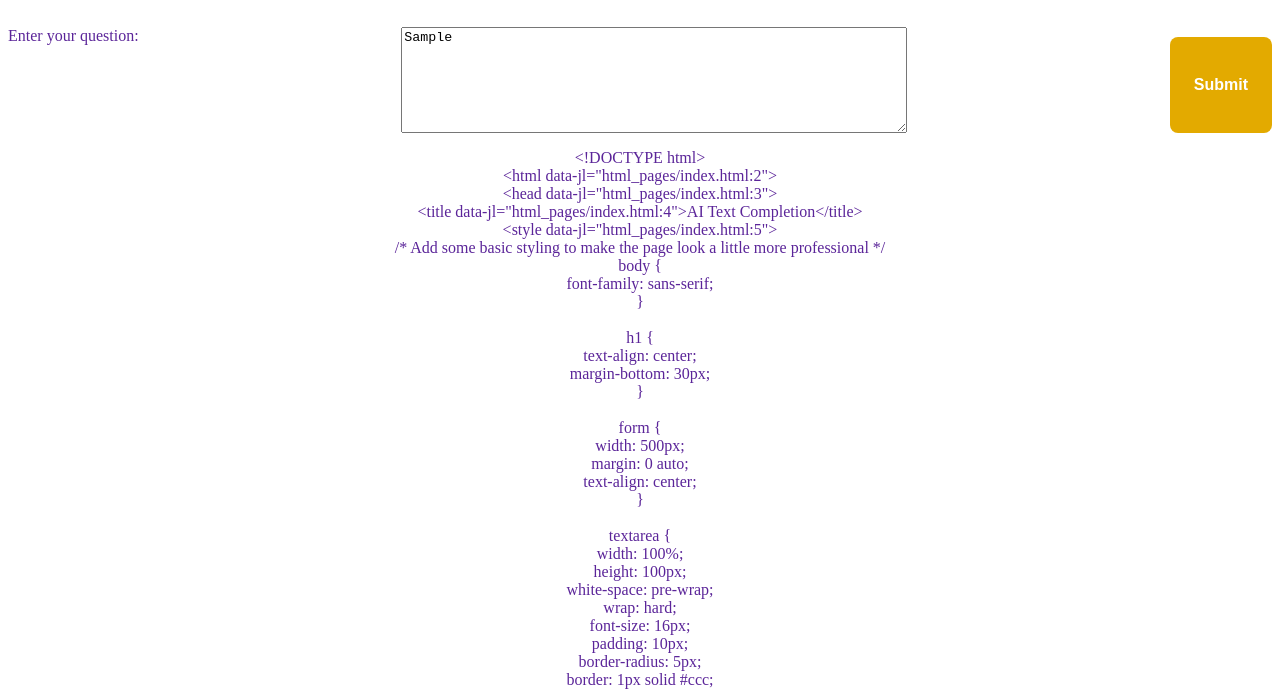
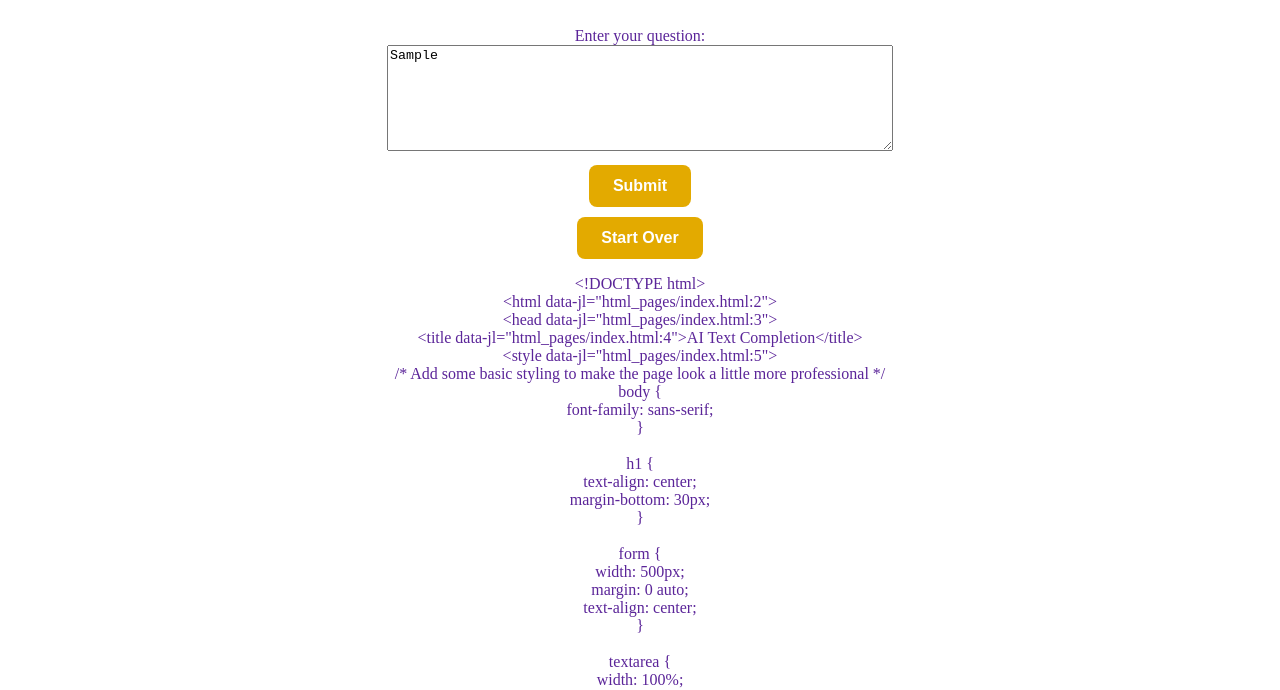
Before and after one commit to tivnanmatt/podium, a plain HTML site: page html_pages/wwjd.html in a window 1280 px wide. Both pictures are taken after typing "Sample" into the empty fields and a click on the button "Submit". Shown: the part 95-785 px from the top of the page. Drawn offline with Linux system fonts and the light colour scheme.

Commit message:
edited buttons again

```diff
--- a/html_pages/wwjd.html
+++ b/html_pages/wwjd.html
@@ -34,11 +34,17 @@
 </head>
 <body>
   <h1>What Would Jesus Do?</h1>
-  <form style="text-align: center; display: flex; justify-content: center;">
+  <form style="text-align: center;">
     <label for="question">Enter your question:</label><br>
     <textarea id="question" name="question" style="height:100px; width: 500px; margin: 0 auto;"></textarea><br>
-    <button type="button" id="submitButton" class="button" style="display: block;" onclick="getResponse()">Submit</button>
+    <div style="display: flex; justify-content: center;">
+      <button type="button" id="submitButton" class="button" style="display: block;" onclick="getResponse()">Submit</button>
+    </div>
   </form>
+
+  <div style="display: flex; justify-content: center;">
+    <button type="button" id="startOverButton" class="button" style="display: none;" onclick="startOver()">Start Over</button>
+  </div>
 
   <!-- Jesus' response -->
   <p id="response"></p>
```
